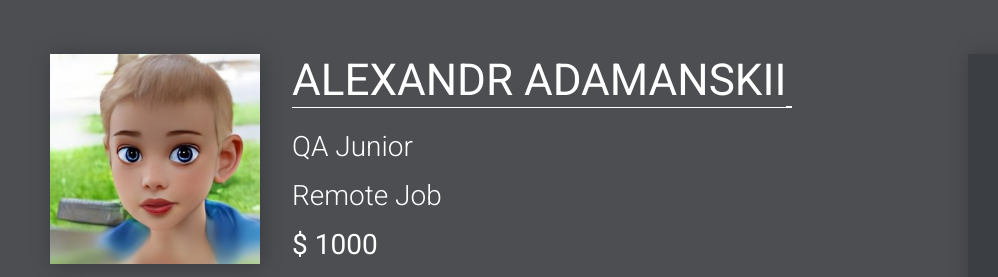
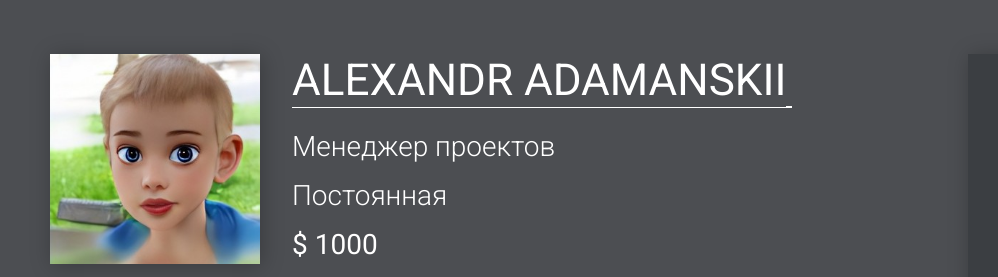
Before and after one commit to AleksandrAdam/aleksandradam.github.io, a plain HTML site: page en_version.html in a window 1280 px wide. Shown: the top 277 px of the page, 0-998 px from the left. Drawn offline with Linux system fonts and the light colour scheme.

Commit message:
Update en_version.html

```diff
--- a/en_version.html
+++ b/en_version.html
@@ -15,8 +15,8 @@
 
 			<div class="main-info">
 				<div class="name-autor"><h1>Alexandr&nbsp;Adamanskii</h1><div class="name-divider-en"></div></div>
-				<h2>QA Junior</h2>
-				<h2>Remote Job</h2>
+				<h2>Менеджер проектов</h2>
+				<h2>Постоянная</h2>
 				<h2 class="salary">$ 1000</h2>
 			</div>
 
```
